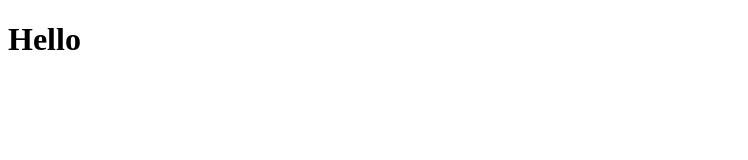
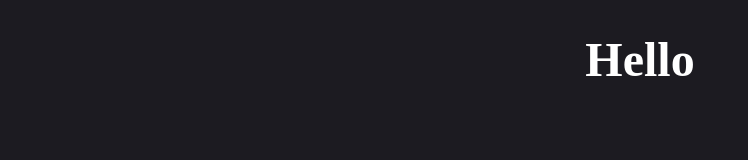
Before and after one commit to nixigg/7-javascript-1, a plain HTML site: page index.html in a window 1280 px wide. Shown: the whole page, without its empty margins (0-748 px from the left). Drawn offline with Linux system fonts and the light colour scheme.

Commit message:
Update h1

```diff
--- a/index.html
+++ b/index.html
@@ -6,8 +6,8 @@
   <meta name="viewport" content="width=device-width, initial-scale=1.0">
   <title>Document</title>
 </head>
-<body>
-  <h1>Hello</h1>
+<body style="background-color: #1c1b21; text-align: center;">
+  <h1 style="color: white; font-size: 3rem;">Hello</h1>
 
   <script src="./app.js"></script>
 </body>
```
